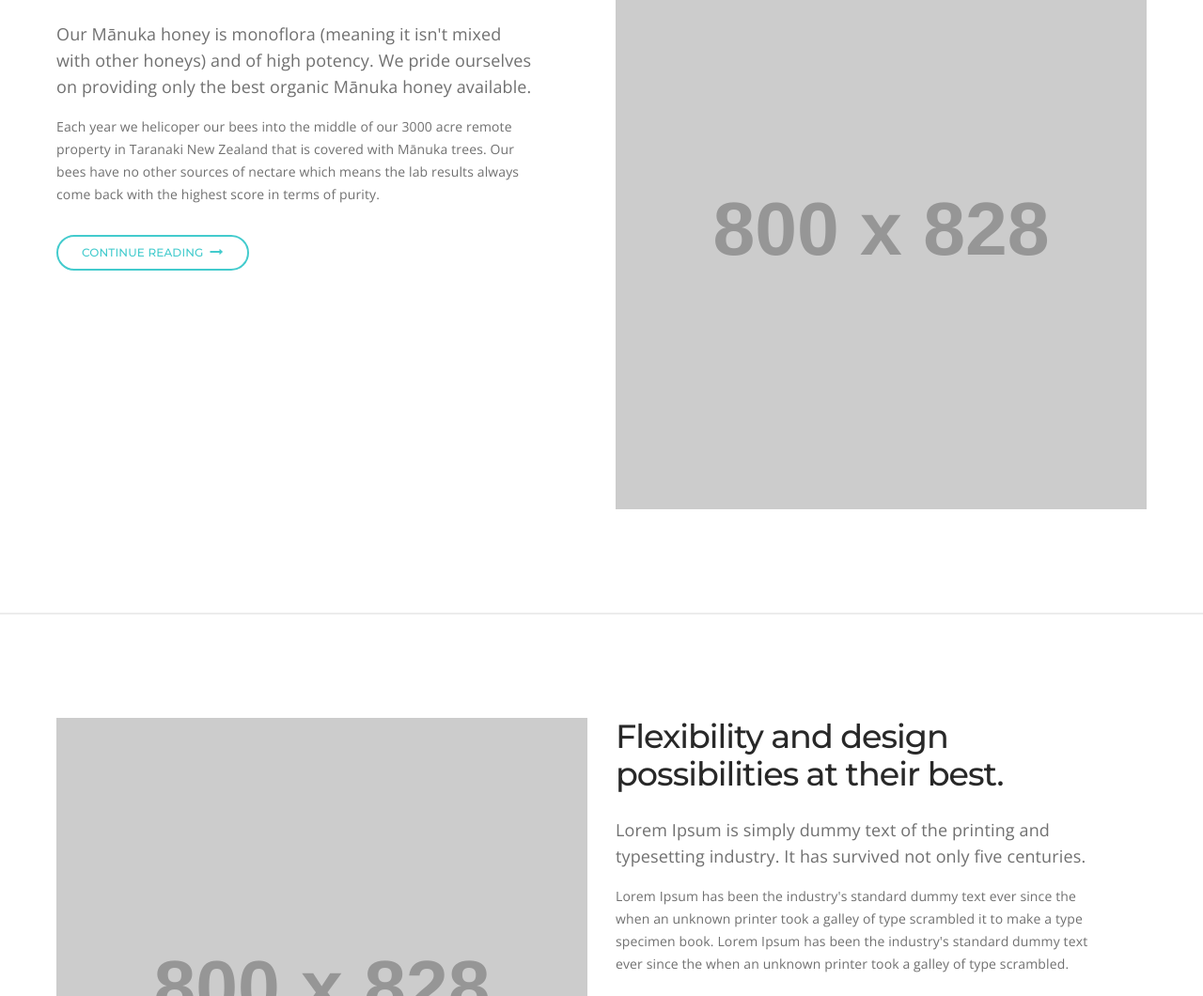
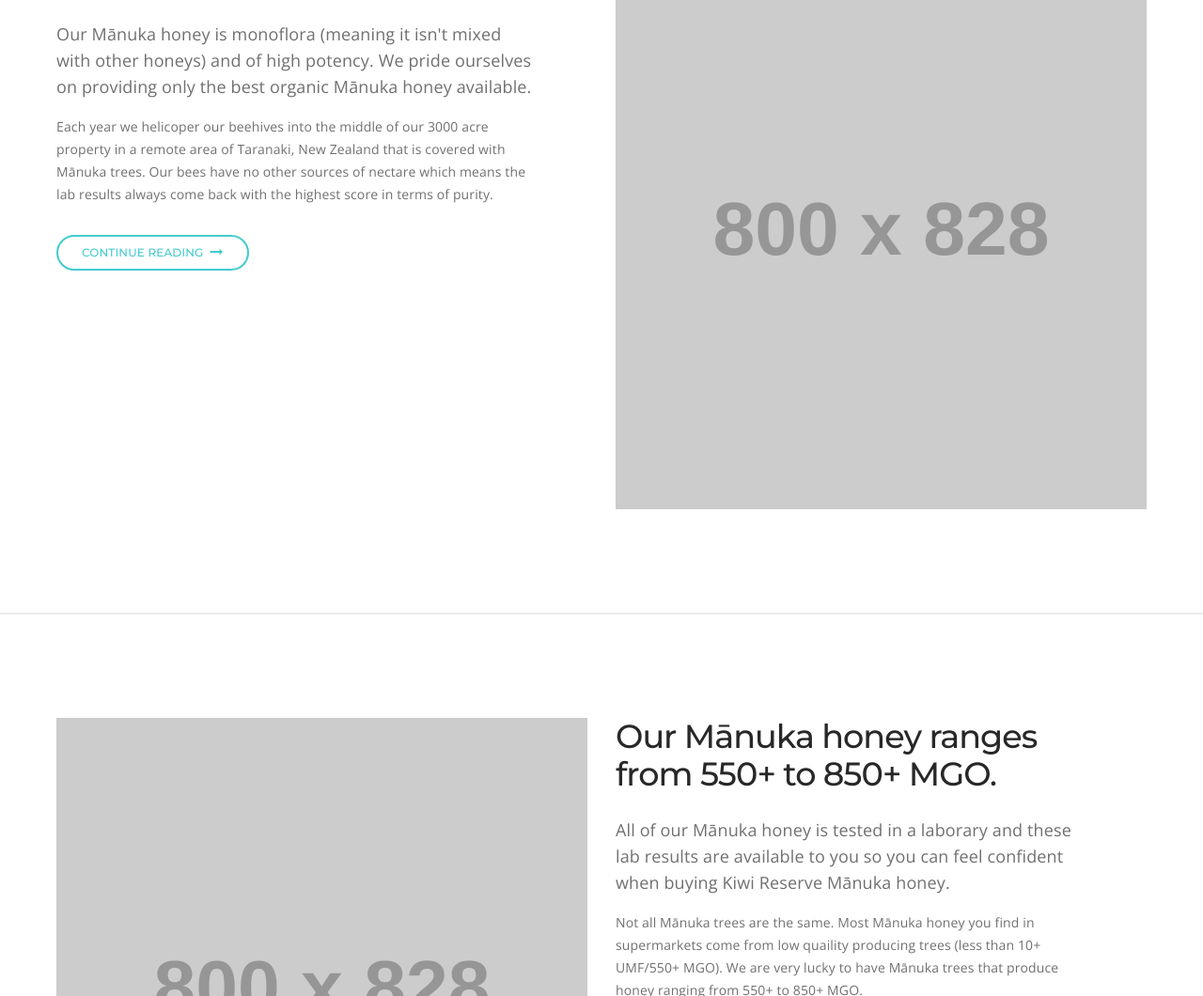
Before and after one commit to bjorndoherty/bjorndoherty.github.io, a plain HTML site: page index.html in a window 1280 px wide. Shown: the part 240-1300 px from the top of the page at 94% size. Drawn offline with nearby package versions, Linux system fonts and the light colour scheme; placeholder pictures from the web are drawn by us; a script that the page names is missing.

Commit message:
changed text second section

```diff
--- a/index.html
+++ b/index.html
@@ -144,7 +144,7 @@
                         <div class="display-table-cell-vertical-middle">
                             <h2 class="alt-font title-extra-large sm-title-large xs-section-title-large text-dark-gray width-90 letter-spacing-minus-1 sm-width-100 margin-eight-bottom tz-text sm-margin-ten-bottom sm-margin-ten-top">Mānuka honey you can trust!</h2>
                             <div class="text-extra-large tz-text width-90 sm-width-100 margin-five-bottom sm-margin-ten-bottom">Our Mānuka honey is monoflora (meaning it isn't mixed with other honeys) and of high potency. We pride ourselves on providing only the best organic Mānuka honey available.</div>
-                            <div class="text-medium tz-text width-90 sm-width-100 margin-ten-bottom sm-margin-ten-bottom xs-margin-twenty-bottom"><p>Each year we helicoper our bees into the middle of our 3000 acre remote property in Taranaki New Zealand that is covered with Mānuka trees. Our bees have no other sources of nectare which means the lab results always come back with the highest score in terms of purity.</p></div>
+                            <div class="text-medium tz-text width-90 sm-width-100 margin-ten-bottom sm-margin-ten-bottom xs-margin-twenty-bottom"><p>Each year we helicoper our beehives into the middle of our 3000 acre property in a remote area of Taranaki, New Zealand that is covered with Mānuka trees. Our bees have no other sources of nectare which means the lab results always come back with the highest score in terms of purity.</p></div>
                             <a class="btn-medium btn-circle btn border-2-dark-aqua btn-border text-dark-aqua propClone" href="#content-section50"><span class="tz-text">CONTINUE READING</span><i class="fa fa-long-arrow-right icon-extra-small tz-icon-color"></i></a>
                         </div>
                     </div>
@@ -196,9 +196,9 @@
                     <!-- content details -->
                     <div class="col-md-6 col-sm-6 xs-12 xs-text-center xs-margin-nineteen-bottom display-table" style="">
                         <div class="display-table-cell-vertical-middle">
-                            <h2 class="alt-font title-extra-large sm-title-large xs-section-title-large text-dark-gray width-90 sm-width-100 letter-spacing-minus-1 margin-eight-bottom tz-text sm-margin-ten-bottom sm-margin-ten-top">Flexibility and design possibilities at their best.</h2>
-                            <div class="text-extra-large tz-text width-90 sm-width-100 margin-five-bottom sm-margin-ten-bottom">Lorem Ipsum is simply dummy text of the printing and typesetting industry. It has survived not only five centuries.</div>
-                            <div class="text-medium tz-text width-90 sm-width-100 margin-ten-bottom sm-margin-ten-bottom xs-margin-twenty-bottom"><p>Lorem Ipsum has been the industry's standard dummy text ever since the when an unknown printer took a galley of type scrambled it to make a type specimen book. Lorem Ipsum has been the industry's standard dummy text ever since the when an unknown printer took a galley of type scrambled.</p></div>
+                            <h2 class="alt-font title-extra-large sm-title-large xs-section-title-large text-dark-gray width-90 sm-width-100 letter-spacing-minus-1 margin-eight-bottom tz-text sm-margin-ten-bottom sm-margin-ten-top">Our Mānuka honey ranges from 550+ to 850+ MGO.</h2>
+                            <div class="text-extra-large tz-text width-90 sm-width-100 margin-five-bottom sm-margin-ten-bottom">All of our Mānuka honey is tested in a laborary and these lab results are available to you so you can feel confident when buying Kiwi Reserve Mānuka honey.</div>
+                            <div class="text-medium tz-text width-90 sm-width-100 margin-ten-bottom sm-margin-ten-bottom xs-margin-twenty-bottom"><p>Not all Mānuka trees are the same. Most Mānuka honey you find in supermarkets come from low quaility producing trees (less than 10+ UMF/550+ MGO). We are very lucky to have Mānuka trees that produce honey ranging from 550+ to 850+ MGO.</p></div>
                             <a class="btn-medium btn-circle btn border-2-dark-aqua btn-border text-dark-aqua propClone" href="#content-section17"><span class="tz-text">CONTINUE READING</span><i class="fa fa-long-arrow-right icon-extra-small tz-icon-color"></i></a>
                         </div>
                     </div>
```
